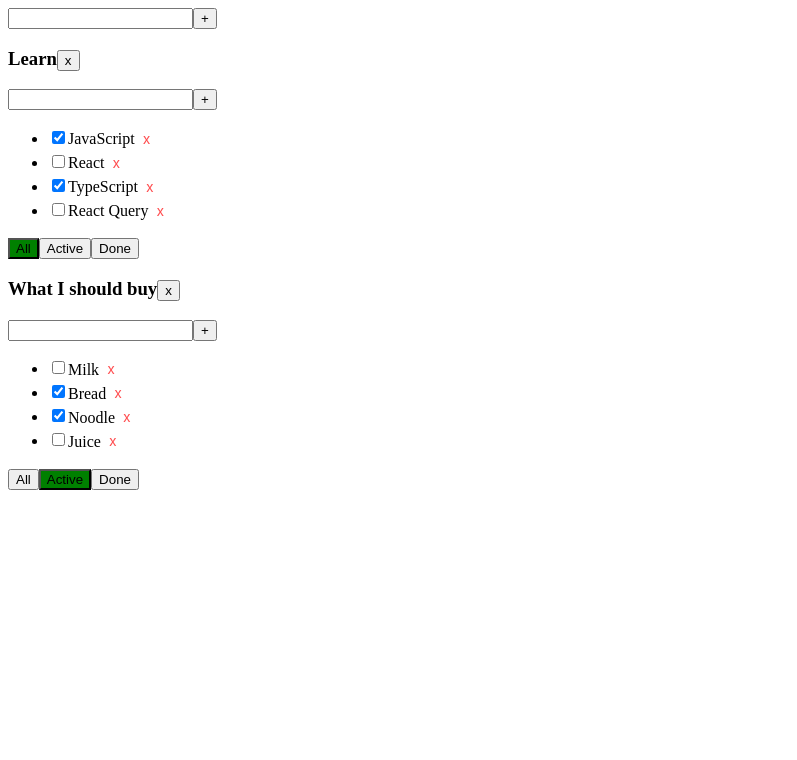
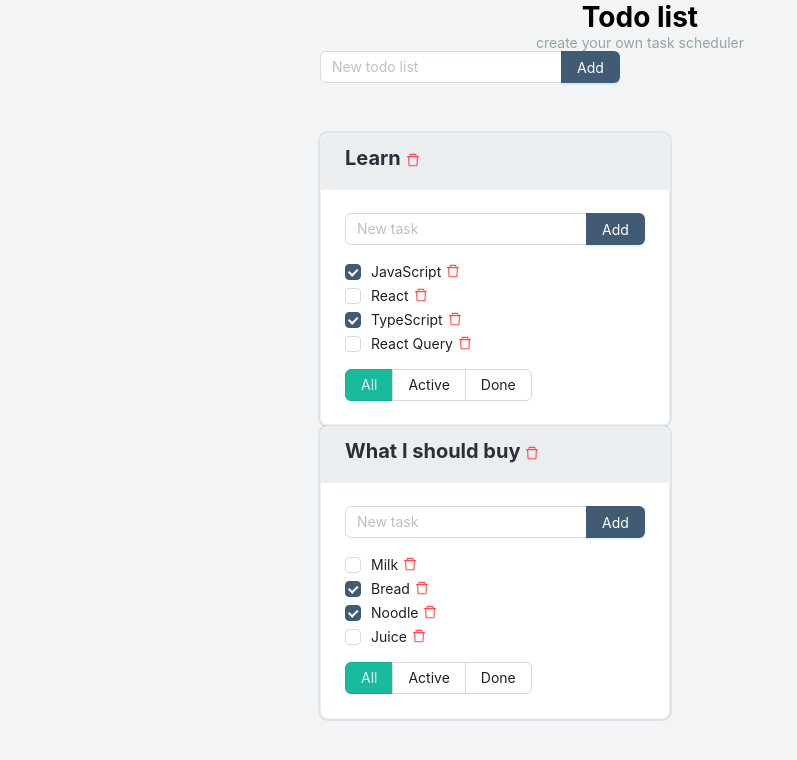
Before and after one commit to kristina-che/todo-trello, a React (Create React App) app: page / in a window 1280 px wide. Shown: the top 760 px of the page, without its empty margins (0-797 px from the left). Built offline with nearby package versions, Linux system fonts and the light colour scheme.

Commit message:
fix styles

```diff
--- a/package.json
+++ b/package.json
@@ -3,6 +3,7 @@
   "version": "0.1.0",
   "private": true,
   "dependencies": {
+    "@ant-design/icons": "^5.2.6",
     "@testing-library/jest-dom": "^5.17.0",
     "@testing-library/react": "^13.4.0",
     "@testing-library/user-event": "^13.5.0",
--- a/src/App.css
+++ b/src/App.css
@@ -1,3 +1,8 @@
+body {
+  background: #f2f4f5;
+  margin: 0;
+}
+
 .error {
   color: red
 }
@@ -6,5 +11,100 @@
 }
 
 .active-btn {
-  background: green;
+  background: #18bc9c;
 }
+
+.ant-radio-button-wrapper.active-btn {
+  color:rgba(255, 255, 255, 0.88);
+  border: 1px solid #18ae91;
+}
+
+.ant-radio-button-wrapper.active-btn:hover {
+  color:rgba(255, 255, 255, 0.88);
+  border: 1px solid #18ae91;
+  background: #18bc9c;
+}
+
+.ant-radio-button-wrapper:hover {
+  background: #f2f5f4;
+  color:rgba(0, 0, 0, 0.88);
+}
+
+.ant-checkbox-wrapper {
+  margin-right: 10px;
+}
+
+ul.item-list  {
+  padding: 0;
+}
+
+ul.item-list li {
+  list-style-type: none;
+}
+
+.wrapper {
+  min-width: 1200px;
+  margin: 0 auto;
+}
+
+h3 {
+  font-size: 20px;
+  margin: 0 0 5px;
+  color: #28313a;
+}
+.title-block {
+  text-align: center;
+}
+
+.title-block span.after-h1 {
+  color:#95a5a6;
+}
+
+.title-block h1 {
+  margin: 0px;
+}
+
+
+
+.ant-card {
+  box-shadow: 0 0 0 2px rgba(65, 91, 117, 0.1);
+}
+.ant-card .ant-card-head {
+  background: rgba(65, 91, 117, 0.1);
+}
+.input-edit {
+  width: 200px;
+}
+
+/* контент todo-list */
+.content-todolist {
+  margin-top: 50px;
+}
+
+.ant-checkbox:not(.ant-checkbox-disabled):hover .ant-checkbox-inner,
+.ant-input:focus, .ant-input:focus-within {
+  border-color: #415b75;
+  box-shadow: 0 0 0 2px rgba(65, 91, 117, 0.1);
+}
+.ant-input:hover {
+  border-color: #415b75;
+}
+
+.ant-btn-primary {
+  background-color: #415b75;
+}
+.ant-btn-primary:not(:disabled):not(.ant-btn-disabled):hover {
+  background: #2c3e50;
+}
+
+.ant-checkbox-checked .ant-checkbox-inner {
+  background-color: #415b75;
+  border-color: #415b75;
+}
+
+.ant-checkbox-wrapper-checked:not(.ant-checkbox-wrapper-disabled):hover .ant-checkbox-inner,
+.ant-checkbox-checked:not(.ant-checkbox-disabled):hover .ant-checkbox-inner,
+.ant-checkbox-wrapper:not(.ant-checkbox-wrapper-disabled):hover .ant-checkbox-checked:not(.ant-checkbox-disabled) .ant-checkbox-inner {
+  background: #2c3e50;
+  border-color: #415b75;
+}
--- a/src/App.tsx
+++ b/src/App.tsx
@@ -1,8 +1,11 @@
 import React, { useState } from 'react';
 import './App.css';
-import {PropsTask, TodoList} from './TodoList';
+import {PropsTask, TodoList} from './components/TodoList/TodoList';
 import uuid from 'react-uuid';
-import { AddItemForm } from './components/AddItemForm';
+import { AddItemForm } from './components/AddItemForm/AddItemForm';
+import { Card, Col, Row } from 'antd';
+import { start } from 'repl';
+
 
 
 export type filterType = "all" | "active" | "done"
@@ -17,14 +20,12 @@
 }
 
 function App() {
-  const [filter, setFilter] = useState<filterType>("all");
-
   const todolist1 = uuid();
   const todolist2 = uuid();
 
   const [todoLists, setTodoLists] = useState<Array<todoListPrpos>>([
     {idTodoList: todolist1, titleTodoList: "Learn", filter: "all"},
-    {idTodoList: todolist2, titleTodoList: "What I should buy", filter: "active"},
+    {idTodoList: todolist2, titleTodoList: "What I should buy", filter: "all"},
   ])
 
   const [tasks, setTasks] = useState<tasksStateType>({
@@ -44,9 +45,9 @@
 
   const changeFilter = (valueFilter: filterType, idTodoList: string) => {
     const todoListFilter = todoLists.find(tl => tl.idTodoList === idTodoList)
-    console.log(todoListFilter)
     if(todoListFilter) {
       todoListFilter.filter = valueFilter;
+      //setFilter(valueFilter)
       setTodoLists([...todoLists])
     }
   }
@@ -77,6 +78,7 @@
   }
 
   const changeCheckbox = (id: string, isChecked: boolean, idTodoList: string) => {
+
     let task = tasks[idTodoList].find(item => item.id === id);
     if(task) {
       task.isDone = isChecked
@@ -108,18 +110,31 @@
   }
 
   return (
-    <div className="App">
-      <AddItemForm addItem={addTodoList} />
+    <div id="parallax">
+    <Row className="app" justify="center">
+      <Col span={12}>
+        <Row justify="center" className='title-block'>
+          <Col>
+            <h1>Todo list</h1>
+            <span className="after-h1">create your own task scheduler</span>
+          </Col>
+        </Row>
+
+        <AddItemForm addItem={addTodoList} placeholder="New todo list" />
+        <Row gutter={30} className='content-todolist'>
           {todoLists.map(tl => {
             let tasksForFilter = tasks[tl.idTodoList];
-        if(filter === "done") {
+
+            if(tl.filter === "done") {
               tasksForFilter = tasksForFilter.filter(task => task.isDone === true)
+
             }
-        if(filter === "active") {
+            if(tl.filter === "active") {
               tasksForFilter = tasksForFilter.filter(task => task.isDone === false)
             }
 
             return (
+              <Col>
                     <TodoList key={tl.idTodoList}
                               title={tl.titleTodoList}
                               idTodoList={tl.idTodoList}
@@ -133,8 +148,12 @@
                               changeTitleTask={changeTitleTask}
                               changeTitle={changeTitle}
                     />
+              </Col>
             )
           })}
+        </Row>
+      </Col>
+    </Row>
     </div>
   );
 }
--- a/src/TodoList.tsx
+++ /dev/null
@@ -1,86 +0,0 @@
-import React, { ChangeEvent } from 'react';
-import { Button } from 'antd';
-
-import { filterType } from './App';
-import { AddItemForm } from './components/AddItemForm';
-import { EditableSpan } from './components/EditableSpan';
-
-
-export type PropsTask = {
-  id: string;
-  title: string;
-  isDone: boolean;
-}
-
-type PropsType = {
-  title: string;
-  tasks: Array<PropsTask>;
-  removeTask: (id: string, idTodoList: string) => void
-  changeFilter: (valueFilter: filterType, idTodoList: string) => void
-  addItem: (inputValue: string, idTodoList: string) => void
-  deleteTodoList: (idTodoList: string) => void;
-  changeCheckbox: (id: string, isCheck: boolean, idTodoList: string) => void
-  changeTitleTask: (newTitle: string, idTodoList: string, idTask: string) => void
-  changeTitle: (newTitle: string, idTodoList: string) => void
-  idTodoList: string,
-  filter: "all" | "active" | "done"
-}
-
-
-export function TodoList(props: PropsType) {
-  const deleteTodoListHandler = () => {
-    props.deleteTodoList(props.idTodoList)
-  }
-  const onAllClickHandler = () => props.changeFilter('all', props.idTodoList)
-  const onActiveClickHandler = () => props.changeFilter('active', props.idTodoList)
-  const onDoneClickHandler = () => props.changeFilter('done', props.idTodoList)
-
-  const addTask = (title: string) => {
-    props.addItem(title, props.idTodoList)
-  }
-
-  const changeTitle = (newTitle: string) => {
-    props.changeTitle(newTitle, props.idTodoList)
-  }
-
-  return (
-    <div>
-      <h3>
-        <EditableSpan title={props.title} changeTitleTask={changeTitle} /><button onClick={deleteTodoListHandler}>x</button>
-      </h3>
-      <AddItemForm addItem={addTask} />
-      <div>
-        <ul>
-          {props.tasks.map((item) =>  {
-            const onRemoveHandler = () => {
-              props.removeTask(item.id, props.idTodoList)
-            }
-            const changeCheckboxHandler = (e: ChangeEvent<HTMLInputElement>) => {
-              props.changeCheckbox(item.id, e.currentTarget.checked, props.idTodoList)
-            }
-            const changeTitleTask = (newTitle: string) => {
-              props.changeTitleTask(newTitle, props.idTodoList, item.id)
-              console.log(props.idTodoList)
-            }
-
-            return (
-              <li key={item.id}>
-                <input type="checkbox"
-                       checked={item.isDone}
-                       onChange={changeCheckboxHandler}
-                />
-                <EditableSpan title={item.title} changeTitleTask={changeTitleTask} />
-                <Button onClick={onRemoveHandler} className="btn-delete" type="link" size="small" danger> x </Button>
-              </li>
-            )
-          })}
-        </ul>
-      </div>
-      <div>
-        <button onClick={onAllClickHandler} className={props.filter === "all" ? "active-btn" : ""}>All</button>
-        <button onClick={onActiveClickHandler} className={props.filter === "active" ? "active-btn" : ""}>Active</button>
-        <button onClick={onDoneClickHandler} className={props.filter === "done" ? "active-btn" : ""}>Done</button>
-      </div>
-    </div>
-  )
-}
--- a/src/components/AddItemForm.tsx
+++ b/src/components/AddItemForm/AddItemForm.tsx
@@ -1,8 +1,10 @@
-import React, { ChangeEvent, KeyboardEvent, MouseEvent, useState } from 'react';
+import { Button, Col, Input, Row, Space } from 'antd';
+import { ChangeEvent, KeyboardEvent, MouseEvent, useState } from 'react';
 
 
 type PropsType = {
   addItem: (inputValue: string) => void
+  placeholder?: string;
 }
 
 
@@ -34,14 +36,20 @@
   }
 
   return (
-    <div>
-    <input value={inputValue}
-           onChange={onNewTaskChangeHandler}
-           onKeyUp={onKeyUpHandler}
-           className={error && `error-input`}
-      />
-      {error && <div className="error">{error}</div>}
-    <button onClick={onAddTaskClickHandler}>+</button>
-  </div>
+    <Row>
+      <Col>
+        <Space.Compact style={{ width: '100%' }}>
+          <Input value={inputValue}
+                onChange={onNewTaskChangeHandler}
+                onKeyUp={onKeyUpHandler}
+                className={error && `error-input`}
+                placeholder={props.placeholder}
+          />
+          {error && <div className="error">{error}</div>}
+          <Button type="primary" onClick={onAddTaskClickHandler}>Add</Button>
+        </Space.Compact>
+      </Col>
+    </Row>
+
   )
 }
--- /dev/null
+++ b/src/components/DeleteItem/DeleteItem.tsx
@@ -0,0 +1,15 @@
+import { Button, Tooltip } from 'antd';
+import { DeleteOutlined } from '@ant-design/icons';
+
+type PropsType = {
+  tooltipTitle: string;
+  onClickDeleteHandler: () => void
+}
+
+export function DeleteItem(props: PropsType) {
+  return (
+  <Tooltip title={props.tooltipTitle}>
+    <Button onClick={props.onClickDeleteHandler} className="btn-delete" type="link" size="small" danger icon={<DeleteOutlined />}></Button>
+  </Tooltip>
+  )
+}
--- a/src/components/EditableSpan.tsx
+++ b/src/components/EditableSpan/EditableSpan.tsx
@@ -1,3 +1,4 @@
+import { Input } from 'antd';
 import React, { useState, ChangeEvent } from 'react';
 
 type PropsType = {
@@ -24,7 +25,7 @@
 
   return (
     <span onClick={activeModeEdit} onBlur={activeModeView}>
-      {isEditMode ? <input value={title} onChange={onChangeTitleHandler} autoFocus /> : props.title}
+      {isEditMode ? <Input value={title} size="small" className="input-edit" onChange={onChangeTitleHandler} autoFocus />: props.title}
     </span>
   )
 }
--- /dev/null
+++ b/src/components/TodoList/TodoList.tsx
@@ -0,0 +1,94 @@
+import React, { useState } from 'react';
+import {  Card, Checkbox, Radio} from 'antd';
+
+import { filterType } from '../../App';
+import { AddItemForm } from '../AddItemForm/AddItemForm';
+import { EditableSpan } from '../EditableSpan/EditableSpan';
+import { DeleteItem } from '../DeleteItem/DeleteItem';
+import { CheckboxChangeEvent } from 'antd/es/checkbox';
+
+import './styles.css';
+
+export type PropsTask = {
+  id: string;
+  title: string;
+  isDone: boolean;
+}
+
+type StatusBtn = "all" | "active" | "done"
+
+
+type PropsType = {
+  title: string;
+  tasks: Array<PropsTask>;
+  removeTask: (id: string, idTodoList: string) => void
+  changeFilter: (valueFilter: filterType, idTodoList: string) => void
+  addItem: (inputValue: string, idTodoList: string) => void
+  deleteTodoList: (idTodoList: string) => void;
+  changeCheckbox: (id: string, isCheck: boolean, idTodoList: string) => void
+  changeTitleTask: (newTitle: string, idTodoList: string, idTask: string) => void
+  changeTitle: (newTitle: string, idTodoList: string) => void
+  idTodoList: string,
+  filter: "all" | "active" | "done"
+}
+
+
+export function TodoList(props: PropsType) {
+
+  const [statusButton, setStatusButton] = useState<StatusBtn>()
+
+
+  const onChangeStatusButtonHandler = (statusBtn: StatusBtn) => {
+    props.changeFilter(statusBtn, props.idTodoList)
+  }
+
+  const deleteTodoListHandler = () => {
+    props.deleteTodoList(props.idTodoList)
+  }
+
+  const addTask = (title: string) => {
+    props.addItem(title, props.idTodoList)
+  }
+
+  const changeTitle = (newTitle: string) => {
+    props.changeTitle(newTitle, props.idTodoList)
+  }
+
+  return (
+    <Card title={<h3>
+                    <EditableSpan title={props.title} changeTitleTask={changeTitle} />
+                    <DeleteItem tooltipTitle="" onClickDeleteHandler={deleteTodoListHandler} />
+                </h3>}
+    >
+        <AddItemForm addItem={addTask} placeholder="New task" />
+        <div>
+          <ul className='item-list'>
+            {props.tasks.map((item) =>  {
+              const onRemoveHandler = () => {
+                props.removeTask(item.id, props.idTodoList)
+              }
+              const changeCheckboxHandler = (e: CheckboxChangeEvent) => {
+                props.changeCheckbox(item.id, e.target.checked, props.idTodoList)
+              }
+              const changeTitleTask = (newTitle: string) => {
+                props.changeTitleTask(newTitle, props.idTodoList, item.id)
+              }
+              return (
+                <li key={item.id}>
+                  <Checkbox onChange={changeCheckboxHandler} checked={item.isDone} ></Checkbox>
+                  <EditableSpan title={item.title} changeTitleTask={changeTitleTask} />
+                  <DeleteItem tooltipTitle="delete" onClickDeleteHandler={onRemoveHandler} />
+                </li>
+              )
+            })}
+          </ul>
+        </div>
+          <Radio.Group value={statusButton} onChange={(e) => onChangeStatusButtonHandler(e.target.value)}>
+            <Radio.Button value="all" className={props.filter === 'all' ? 'active-btn' : ''}>All</Radio.Button>
+            <Radio.Button value="active" className={props.filter === 'active' ? 'active-btn' : ''}>Active</Radio.Button>
+            <Radio.Button value="done" className={props.filter === 'done' ? 'active-btn' : ''}>Done</Radio.Button>
+          </Radio.Group>
+    </Card>
+
+  )
+}
--- /dev/null
+++ b/src/components/TodoList/styles.css
@@ -0,0 +1,9 @@
+
+li.item-list {
+  list-style-type: none;
+  margin-left: 20px;
+}
+
+.ant-checkbox-input {
+  margin: 15px;
+}
```
Also changed, not shown: 1 other file (tests, documents, lock files or other folders). Lines whose indentation alone changed are shown as unchanged.
